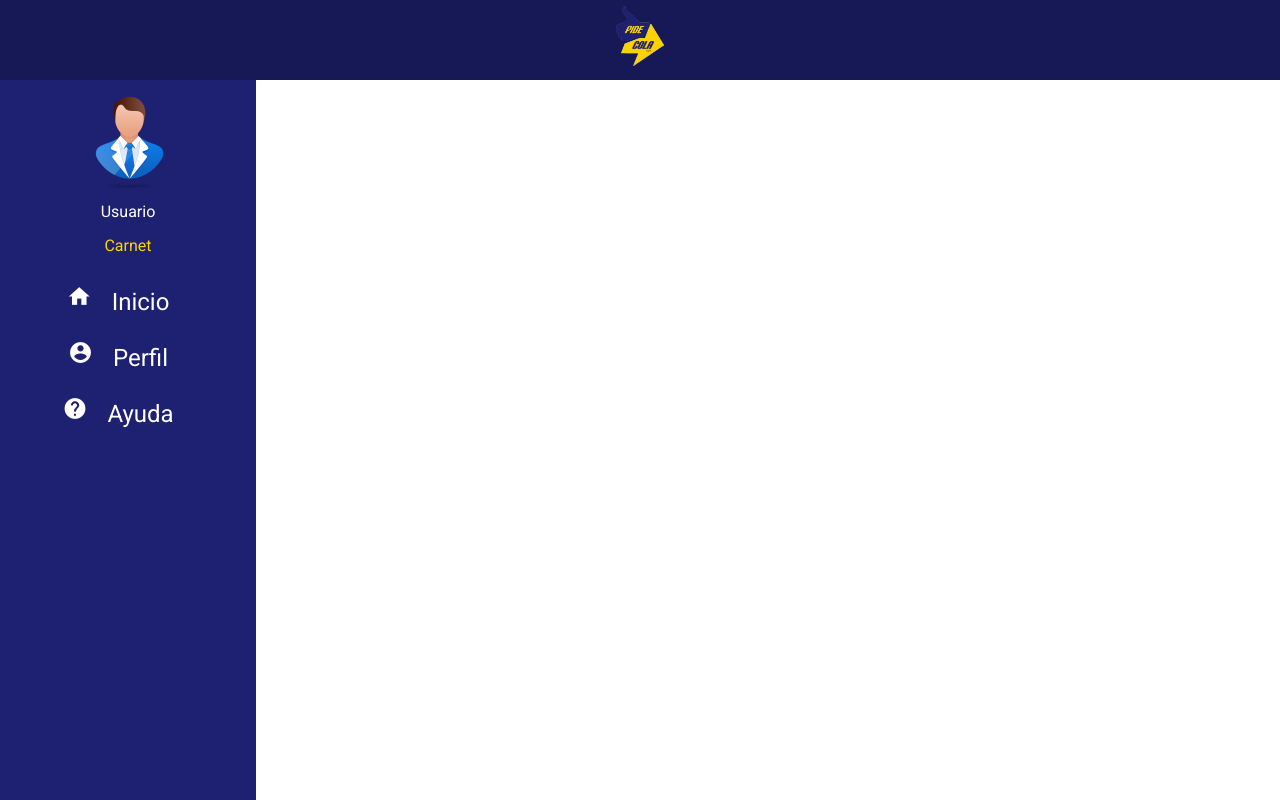
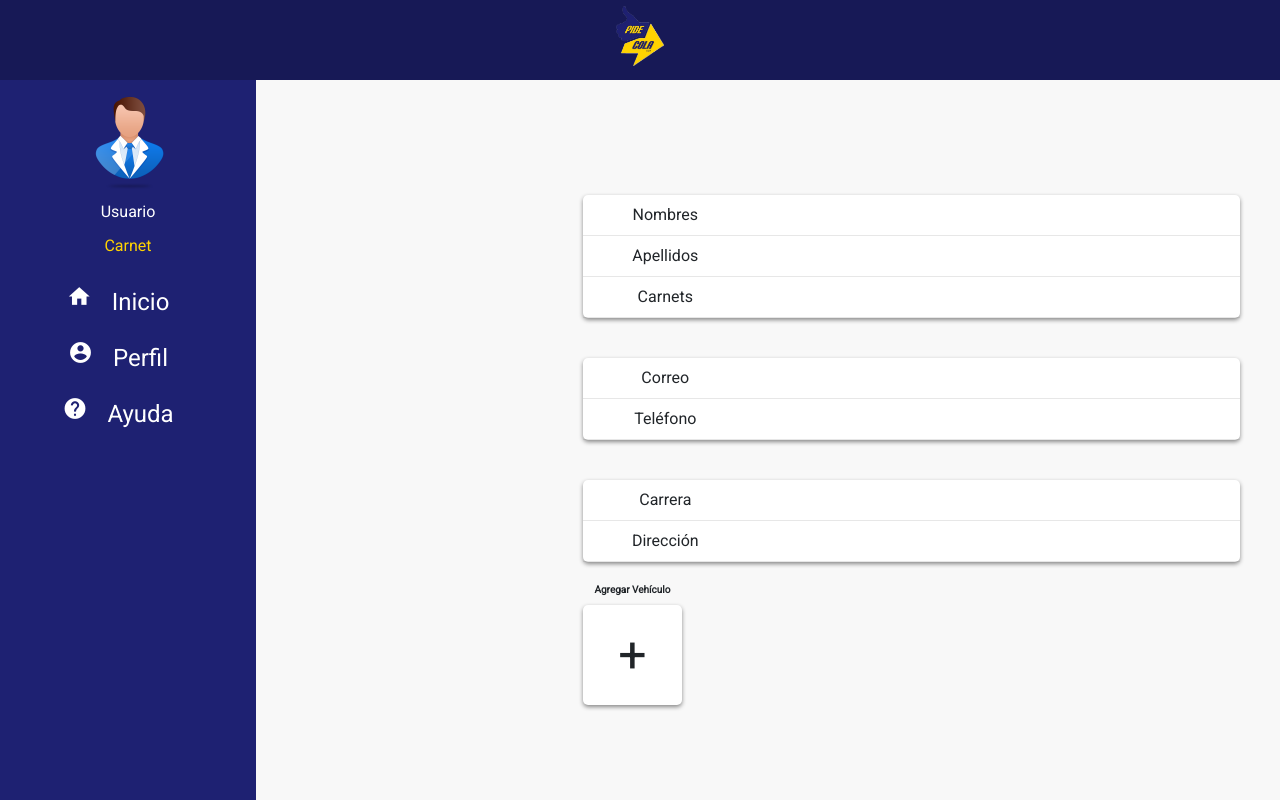
Before and after one commit to gnus19/pidecola3.0-front, a React (Create React App) app: page /profile in a window 1280 px wide. Built offline with nearby package versions, Linux system fonts and the light colour scheme.

Commit message:
improvments

```diff
--- a/src/App.js
+++ b/src/App.js
@@ -3,7 +3,8 @@ import { BrowserRouter as Router, Route, Switch, Redirect, NavLink } from "react
 
 import "assets/css/App.css";
 import SignPage from "containers/SignPage";
-import HomePage from "containers/HomePage";
+// import HomePage from "containers/HomePage";
+import Profile from "containers/Profile";
 import Main from 'containers/Main';
 import OfferRequestRide from "./components/offer-request-ride/OfferRequestRide";
 
@@ -28,6 +29,10 @@ function App() {
               path="/home"
               render={props => <OfferRequestRide {...props} />}
             />
+            <Route
+              path="/profile"
+              render={props => <Profile {...props} />}
+            />
           </Main>
           <Redirect
             exact
--- a/src/assets/css/App.css
+++ b/src/assets/css/App.css
@@ -1,3 +1,179 @@
 .App{
   font-family: 'Roboto', sans-serif;
 }
+.HomePage {
+  height: 100%;
+  width: 100%;
+  position: relative;
+  text-align: center;
+}
+
+#Content-Prin{
+   height: 100%;
+}
+
+
+#Content-Sec{
+  display: flex;
+  height: 90%;
+}
+
+.Top {
+  display: flex;
+  flex-direction: row;
+  background: #171956;
+  position: sticky;
+  align-items: center;
+  align-content: center;
+  height: 17%;
+}
+
+.TopOption {
+  display: none;
+}
+
+.TopLogo {
+  background-color: #171956;
+  width: 100%;
+  height: 100%;
+}
+
+.HomeLogo {
+  margin-top: 0.5%;
+  height: 60px;
+}
+
+.Conten-Sec {
+  height: 90%;
+}
+
+.Sidebar {
+  display: flex;
+  flex-direction: column;
+  background: #1e2172;
+  width: 20%;
+  height: 100%;
+}
+
+.HideOption {
+  display: none;
+}
+
+.ProfilePicture {
+  border-radius: 50%;
+  height: 120px;
+  width: 120px;
+}
+
+.Username {
+  margin-bottom: 0;
+  color: white;
+  height: 34px;
+}
+
+.Carnet {
+  margin-top: 0;
+  color: #ffd302;
+}
+
+.Options {
+  font-size: 3vh;
+  align-self: left;
+  display: flex;
+  flex-direction: row;
+  justify-content: center;
+  color: #fff;
+  cursor: pointer;
+  padding: 10px 0;
+}
+
+.Options:hover {
+  background: #ffd302;
+  color: #000;
+}
+
+.Options span{
+  margin: 0 20px;
+}
+
+.Options i{
+  font-size: 25px;
+}
+
+.Main {
+  width: 80%;
+  align-content: center;
+  background: #F8F8F8;
+}
+
+@media (max-width: 1440px) {
+  .Top {
+    height: 10%;
+  }
+}
+
+@media (max-width: 768px) {
+
+  .Top {
+    display: flex;
+    flex-direction: row;
+    background: #171956;
+    position: sticky;
+    align-items: center;
+    height: 12%;
+  }
+
+  .TopOption {
+    width: 20%;
+    height: 100%;
+    display: flex;
+  }
+
+  .OptionButton {
+    height: 100%;
+    width: 100%;
+    background-color: #171956;
+    border-color: #171956;
+    border: none;
+  }
+
+  .OptionList {
+    width: 75%;
+  }
+
+  .TopLogo {
+    background-color: #171956;
+    width: 80%;
+    height: 100%;
+  }
+
+  .HomeLogo {
+    margin-top: 0.5%;
+    height: 90%;
+    margin-right: 20%;
+  }
+  .Sidebar {
+    width: 0;
+    overflow-x: hidden;
+    transition: 0.5s;
+    padding-top: 60px;
+    position: fixed;
+    z-index: 1;
+    top: 0;
+    left: 0;
+  }
+
+  .HideOption {
+    display: flex;
+    position: absolute;
+    top: 0;
+    right: 25px;
+    font-size: 5vh;
+    margin-left: 50px;
+  }
+
+  .Main {
+    width: 100%;
+    transition: margin-left 0.5s;
+  }
+}
--- /dev/null
+++ b/src/assets/css/Profile.css
@@ -0,0 +1,51 @@
+.Profile{
+    display: flex;
+    width: 100%;
+    height: 100%;
+}
+
+.Section-Profile-Left, .Section-Profile-Rigth{
+    height: 100%;
+}
+
+.Section-Profile-Left{
+    width: 30%;
+}
+
+.Section-Profile-Rigth{
+    width: 70%;
+    display: flex;
+    flex-direction: column;
+    justify-content: center;
+    padding: 0 40px 0 20px;
+}
+
+.Section-Profile-Rigth .Inputs-PC{
+    margin: 20px 0;
+}
+
+.SubSection-Add {
+    height: auto;
+}
+
+.SubSection-Add .child1{
+    width: 15%;
+}
+
+.SubSection-Add p{
+    font-size: 10px;
+    font-weight: bold;
+    margin-bottom: .5rem;
+}
+
+.PlusButton{
+    background: #fff;
+    height: 100px;
+    box-shadow: 0px 2px 4px #888888;
+    border-radius: 5px 5px 5px 5px;
+    display: flex;
+    justify-content: center;
+    align-items: center;
+    font-size: 50px;
+    cursor: pointer;
+}
--- a/src/components/form-login/FormLogin.jsx
+++ b/src/components/form-login/FormLogin.jsx
@@ -93,7 +93,6 @@ class FormLogin extends Component {
         </div>
         <form className="Form" onSubmit={this.handleSubmit}>
           <InputSign
-            className="email"
             placeholder="Correo"
             type="text"
             name={"email"}
@@ -103,7 +102,6 @@ class FormLogin extends Component {
             <p>{this.state.emailError}</p>
           </div>
           <InputSign
-            className="password"
             placeholder="Contraseña"
             type="password"
             name={"password"}
--- a/src/components/form-register/FormRegister.jsx
+++ b/src/components/form-register/FormRegister.jsx
@@ -38,7 +38,7 @@ class FormRegister extends Component {
 
   handleRegister = event => {
     event.preventDefault();
-    const isValid = this.validate();
+    // const isValid = this.validate();
 
     const target = event.target;
     target.disabled = true
@@ -130,7 +130,7 @@ class FormRegister extends Component {
           <img className="Logo" src={logo} alt="logo pidecola" />
         </div>
         {
-          this.state.responseError != '' &&
+          this.state.responseError !== '' &&
           <div className="responseError">
           {this.state.responseError}
         </div>
@@ -139,7 +139,6 @@ class FormRegister extends Component {
           <InputSign
             name={"email"}
             type="text"
-            className="email"
             placeholder="Correo"
             onChange={this.handleChange}
           />
@@ -149,7 +148,6 @@ class FormRegister extends Component {
           <InputSign
             name={"phoneNumber"}
             type="text"
-            className="phoneNumber"
             placeholder="Telefono"
             onChange={this.handleChange}
           />
@@ -159,7 +157,6 @@ class FormRegister extends Component {
           <InputSign
             name={"password"}
             type="password"
-            className="password"
             placeholder="Contraseña"
             onChange={this.handleChange}
           />
@@ -169,7 +166,6 @@ class FormRegister extends Component {
           <InputSign
             name={"passwordConfirmation"}
             type="password"
-            className="password"
             placeholder="Confirmar Contraseña"
             onChange={this.handleChange}
           />
--- a/src/components/imput-sign/ImputSign.css
+++ b/src/components/imput-sign/ImputSign.css
@@ -1,4 +1,4 @@
-input {
+.InputSign {
   border: 3px solid #ffffff;
   box-sizing: border-box;
   border-radius: 5px;
@@ -12,37 +12,37 @@ input {
   letter-spacing: 0.6px !important;
 }
 
-input::placeholder {
+.InputSign::placeholder {
   color: #ffffff !important;
   font-size: 2vh;
 }
 
 @media (max-width: 1366px) {
-  input {
+  .InputSign {
     width: 30vw;
   }
 }
 
 @media (max-width: 1024px) {
-  input {
+  .InputSign {
     width: 40vw;
   }
 }
 
 @media (max-width: 768px) {
-  input {
+  .InputSign {
     width: 40vw;
   }
 }
 
 @media (max-width: 425px) {
-  input {
+  .InputSign {
     width: 350px;
   }
 }
 
 @media (max-width: 320px) {
-  input {
+  .InputSign {
     width: 300px;
   }
 }
--- a/src/components/imput-sign/ImputSign.jsx
+++ b/src/components/imput-sign/ImputSign.jsx
@@ -4,6 +4,7 @@ import './ImputSign.css'
 
 const InputSign = (props) => (
   <input
+    className={"InputSign"}
     {...props}
   />
 )
--- /dev/null
+++ b/src/components/input-pc/InputPC.css
@@ -0,0 +1,34 @@
+.Inputs-PC {
+	box-shadow: 0px 2px 4px #888888;
+	border-radius: 5px;
+    position: relative;
+    background: #fff;
+}
+.Inputs-PC div {
+	border-bottom: 1px groove rgba(136, 136, 136, 0.2);
+}
+.Inputs-PC label {
+	margin: 0;
+	width: 25%;
+	padding: 8px;
+}
+.Inputs-PC select {
+	width: 75%;
+	padding: 8px;
+	text-align: justify;
+  -moz-text-align-last: center;
+	text-align-last: center;
+	background-color: transparent;
+	border: 0;
+}
+
+.Inputs-PC input {
+    color: #000;
+    width: 75%;
+    padding: 8px;
+    text-align: justify;
+    -moz-text-align-last: center;
+    text-align-last: center;
+    background-color: transparent;
+    border: 0;
+}
--- /dev/null
+++ b/src/components/input-pc/InputPC.jsx
@@ -0,0 +1,22 @@
+import React from 'react'
+
+import './InputPC.css'
+
+const handleInput = field => {
+    if(field.type === 'input'){
+        return <div>
+            <label>{field.label}</label>
+            <input {...field.attrs}/>
+        </div>
+    }
+}
+
+const InputPC = (props) => (
+    <div className = "Inputs-PC">
+        {
+            props.fields.map(handleInput)
+        }
+    </div>
+)
+
+export default InputPC
--- a/src/components/routes-list/RoutesList.jsx
+++ b/src/components/routes-list/RoutesList.jsx
@@ -3,12 +3,12 @@ import React, {useState} from 'react'
 // import Button from 'react-bootstrap/Button'
 
 import Button from "components/button/Button";
-import { Route } from 'react-router-dom';
+// import { Route } from 'react-router-dom';
 import './RoutesList.css';
 
 function RoutesList({ match: { url, params } }) {
 
-	const [show, setShow] = useState(true);
+	// const [show, setShow] = useState(true);
 
 	return (
 		<div className="offer-request-content container-fluid">
--- /dev/null
+++ b/src/containers/Profile.jsx
@@ -0,0 +1,74 @@
+import React, { Component } from "react";
+import "assets/css/Profile.css";
+import InputPC from 'components/input-pc/InputPC'
+
+class Profile extends Component {
+	render() {
+		return (
+			<div className="Profile">
+				<div className="Section-Profile-Left">
+
+				</div>
+				<div className="Section-Profile-Rigth">
+					<InputPC
+						fields = {[
+							{
+								type: 'input',
+								label: 'Nombres',
+								attrs: {}
+							},
+							{
+								type: 'input',
+								label: 'Apellidos',
+								attrs: {}
+							},
+							{
+								type: 'input',
+								label: 'Carnets',
+								attrs: {}
+							}
+						]}
+					/>
+					<InputPC
+						fields = {[
+							{
+								type: 'input',
+								label: 'Correo',
+								attrs: {}
+							},
+							{
+								type: 'input',
+								label: 'Teléfono',
+								attrs: {}
+							}
+						]}
+					/>
+					<InputPC
+						fields = {[
+							{
+								type: 'input',
+								label: 'Carrera',
+								attrs: {}
+							},
+							{
+								type: 'input',
+								label: 'Dirección',
+								attrs: {}
+							}
+						]}
+					/>
+					<div className="SubSection-Add">
+						<div className="child1">
+							<p>Agregar Vehículo</p>
+							<div className="PlusButton">
+								+
+							</div>
+						</div>
+					</div>
+				</div>
+			</div>
+		)
+	}
+}
+
+export default Profile;
```
